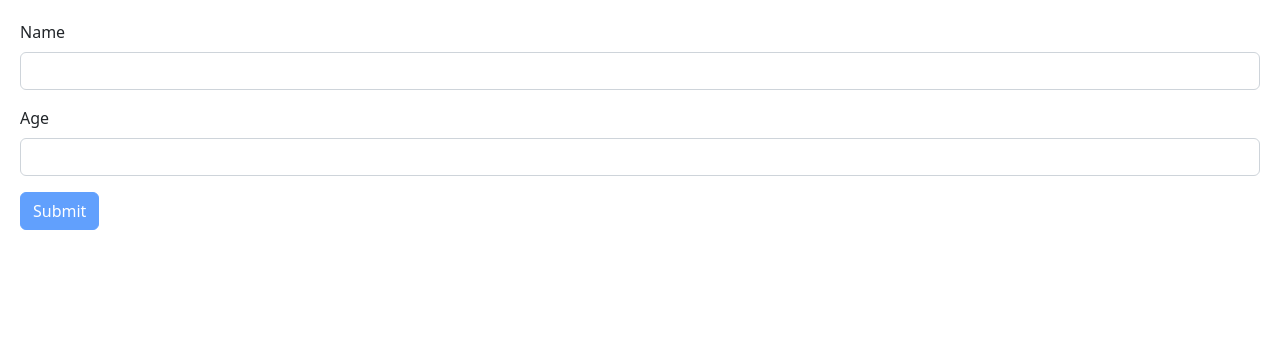
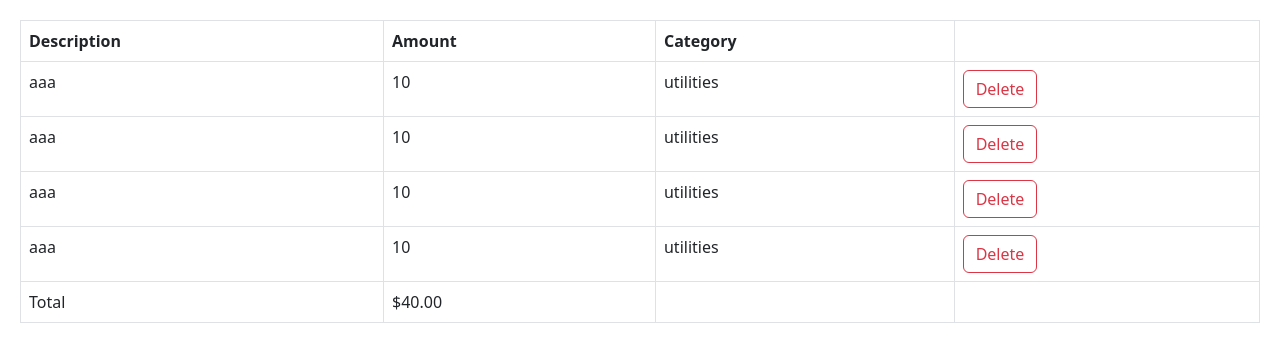
Before and after one commit to prabhu-raja/react-app, a React (Vite) app: page / in a window 1280 px wide. Shown: the top 362 px of the page. Built offline with nearby package versions, Linux system fonts and the light colour scheme.

Commit message:
36 - 💰 - Expense List

```diff
--- a/src/App.tsx
+++ b/src/App.tsx
@@ -10,13 +10,30 @@
 import Cart from './components/Cart';
 import ExpandableText from './components/ExpandableText';
 import Form from './Form';
+import ExpenseList from './expense-tracker/components/ExpenseList';
 
 function App() {
+  const [expenses, setExpenses] = useState([
+    { id: 1, description: 'aaa', amount: 10, category: 'utilities' },
+    { id: 2, description: 'aaa', amount: 10, category: 'utilities' },
+    { id: 3, description: 'aaa', amount: 10, category: 'utilities' },
+    { id: 4, description: 'aaa', amount: 10, category: 'utilities' },
+  ]);
+
   return (
-    <div>
-      <Form />
-    </div>
+    <>
+      <ExpenseList
+        expenses={expenses}
+        onDelete={(id) => setExpenses(expenses.filter((exp) => exp.id !== id))}
+      />
+    </>
   );
+
+  // return (
+  //   <div>
+  //     <Form />
+  //   </div>
+  // );
   // const [alertVisible, setAlertVisibility] = useState(false);
   // const items = ['New York', 'San Francisco', 'Tokyo', 'Toronto'];
   // const handleSelectItem = (item: string) => {
--- /dev/null
+++ b/src/expense-tracker/components/ExpenseList.tsx
@@ -0,0 +1,60 @@
+interface Expense {
+  id: number;
+  description: string;
+  amount: number;
+  category: string;
+}
+
+interface Props {
+  expenses: Expense[];
+  onDelete: (id: number) => void;
+}
+
+const ExpenseList = ({ expenses, onDelete }: Props) => {
+  if (expenses.length === 0) return null;
+  return (
+    <>
+      <table className="table table-bordered">
+        <thead>
+          <tr>
+            <th>Description</th>
+            <th>Amount</th>
+            <th>Category</th>
+            <th></th>
+          </tr>
+        </thead>
+        <tbody>
+          {expenses.map((expense) => (
+            <tr key={expense.id}>
+              <td>{expense.description}</td>
+              <td>{expense.amount}</td>
+              <td>{expense.category}</td>
+              <td>
+                <button
+                  onClick={() => onDelete(expense.id)}
+                  className="btn btn-outline-danger">
+                  Delete
+                </button>
+              </td>
+            </tr>
+          ))}
+        </tbody>
+        <tfoot>
+          <tr>
+            <td>Total</td>
+            <td>
+              $
+              {expenses
+                .reduce((acc, expense) => expense.amount + acc, 0)
+                .toFixed(2)}
+            </td>
+            <td></td>
+            <td></td>
+          </tr>
+        </tfoot>
+      </table>
+    </>
+  );
+};
+
+export default ExpenseList;
```
